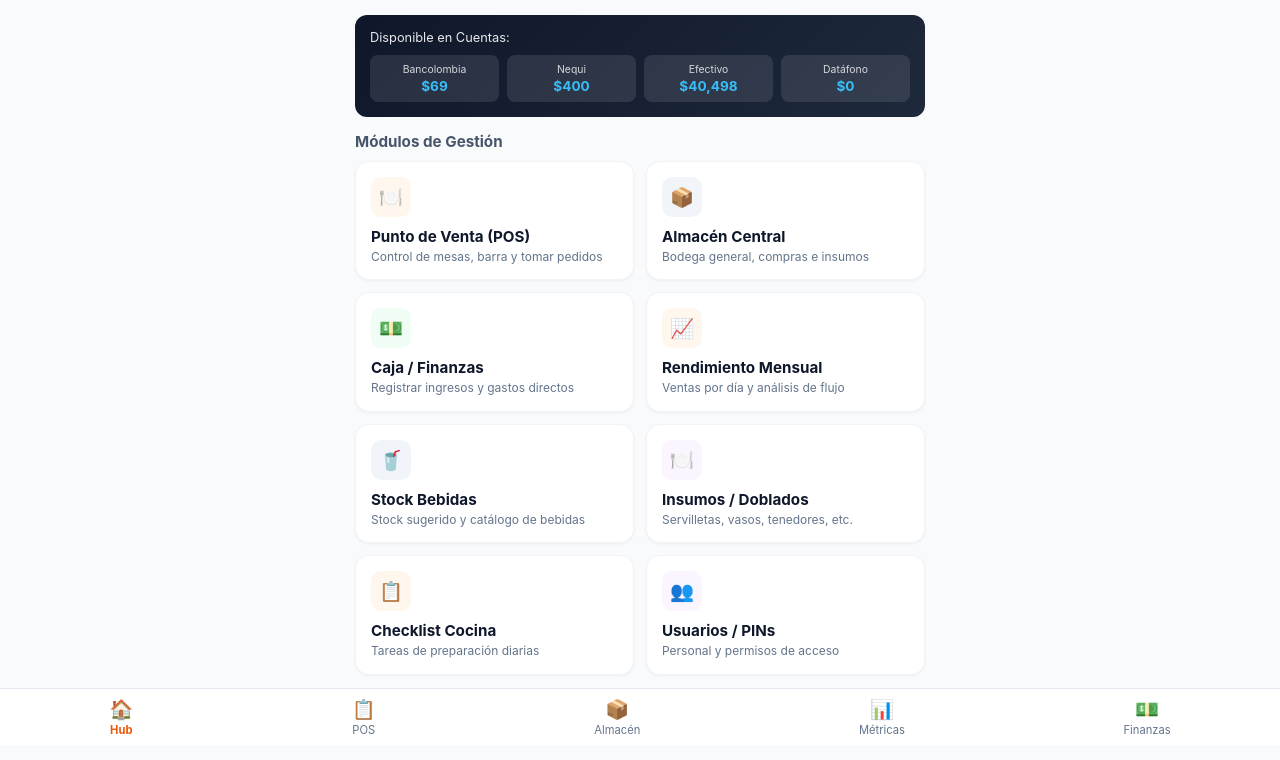
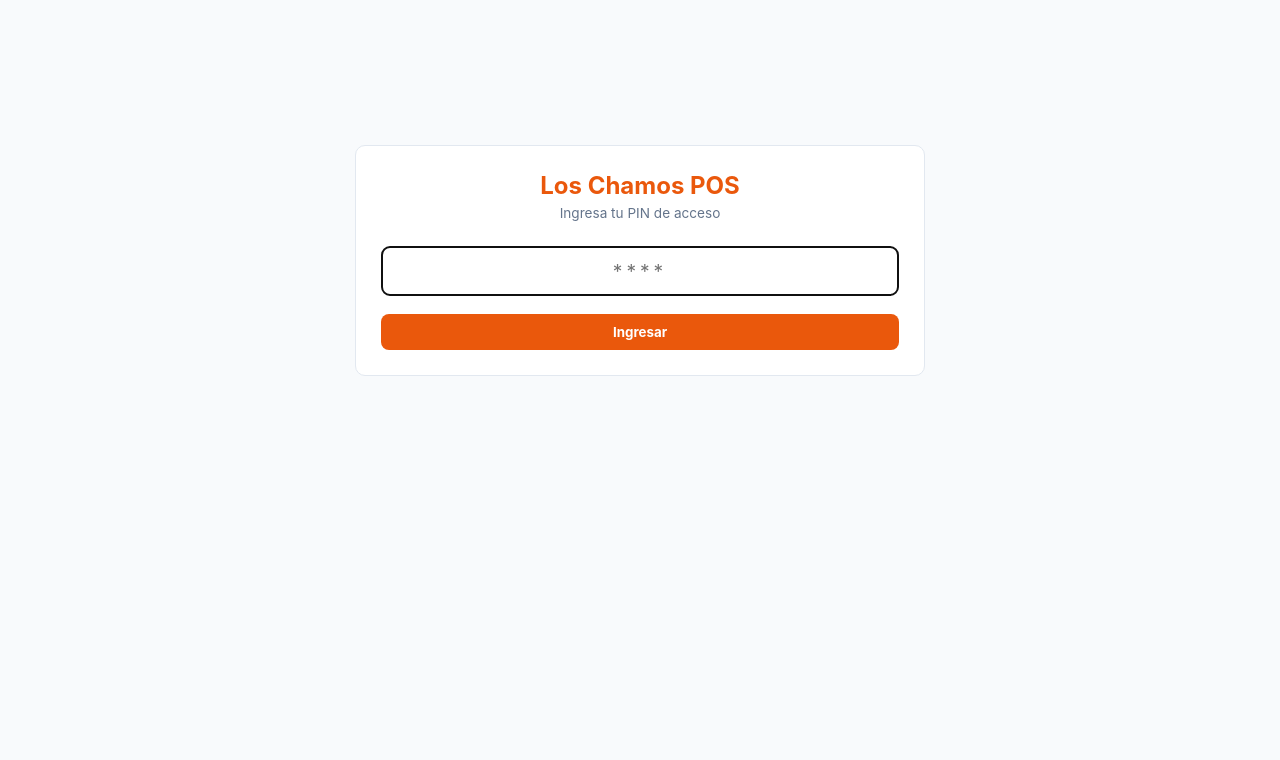
Before and after one commit to alibrcno/Los-chamos-app, a plain HTML site: page index.html in a window 1280 px wide. Shown: the part 55-815 px from the top of the page. Drawn offline with Linux system fonts and the light colour scheme.

Commit message:
Refactor bottom navigation and login UI
Updated bottom navigation and login screen structure. Adjusted CSS for bottom navigation and added new login elements.

```diff
--- a/index.html
+++ b/index.html
@@ -39,23 +39,42 @@
     .btn-primary { background: var(--primary); color: white; border: none; padding: 10px 15px; border-radius: 8px; font-weight: bold; width: 100%; margin-top: 8px; cursor: pointer; }
     .btn-secondary { background: #f1f5f9; color: #334155; border: 1px solid #cbd5e1; padding: 8px 12px; border-radius: 8px; font-weight: bold; width: 100%; margin-top: 5px; cursor: pointer; }
 
-    nav.bottom-nav { position: fixed; bottom: 0; left: 0; right: 0; background: white; border-top: 1px solid #e2e8f0; display: flex; justify-content: space-around; padding: 8px 0; }
+    nav.bottom-nav { position: fixed; bottom: 0; left: 0; right: 0; background: white; border-top: 1px solid #e2e8f0; display: flex; justify-space-around; padding: 8px 0; }
     .nav-item { border: none; background: none; display: flex; flex-direction: column; align-items: center; font-size: 0.7rem; color: #64748b; cursor: pointer; }
     .nav-item.active { color: var(--primary); font-weight: bold; }
     .nav-icon { font-size: 1.2rem; margin-bottom: 2px; }
+
+    input.input-pin { width: 100%; padding: 12px; border: 1px solid #cbd5e1; border-radius: 8px; font-size: 1.2rem; text-align: center; letter-spacing: 4px; margin: 10px 0; }
   </style>
 </head>
 <body>
 
+  <!-- PANTALLA DE LOGIN POR PIN -->
+  <div id="vista-login" class="container" style="display: flex; flex-direction: column; justify-content: center; min-height: 80vh;">
+    <div class="inner-card" style="text-align: center; padding: 25px;">
+      <h2 style="color: var(--primary); margin-bottom: 5px;">Los Chamos POS</h2>
+      <p style="font-size: 0.85rem; color: #64748b; margin-bottom: 15px;">Ingresa tu PIN de acceso</p>
+
+      <input type="password" id="input-pin-user" class="input-pin" maxlength="4" placeholder="****" autofocus>
+      <button onclick="validarAccesoPin()" class="btn-primary">Ingresar</button>
+      <div id="login-error" style="color: #ef4444; font-size: 0.75rem; margin-top: 8px; display: none;">PIN incorrecto</div>
+    </div>
+  </div>
+
+  <!-- PANTALLA PRINCIPAL DE LA APP -->
+  <div id="app-content" style="display: none;">
     <header>
       <div class="logo">Los Chamos Admin</div>
+      <div style="display:flex; align-items:center; gap:8px;">
         <span id="user-role-badge" style="font-size:0.75rem; background:#fff7ed; color:#ea580c; padding:4px 8px; border-radius:12px; font-weight:bold;">Admin</span>
+        <button onclick="cerrarSesion()" style="border:none; background:none; font-size:0.75rem; color:#64748b; cursor:pointer;">🔒 Salir</button>
+      </div>
     </header>
 
     <main class="container">
       <!-- VISTA PRINCIPAL (HUB) -->
       <div id="vista-hub">
-      <div class="kpi-card">
+        <div class="kpi-card" id="kpi-panel-admin">
           <div style="font-size: 0.8rem; opacity: 0.9;">Disponible en Cuentas:</div>
           <div class="kpi-grid">
             <div class="kpi-item">
@@ -87,19 +106,19 @@
             <div class="card-desc">Control de mesas, barra y tomar pedidos</div>
           </div>
 
-        <div class="app-card" onclick="verSubModuloAdmin('almacen')">
+          <div class="app-card modulo-solo-admin" onclick="verSubModuloAdmin('almacen')">
             <div class="card-icon icon-slate">📦</div>
             <div class="card-title">Almacén Central</div>
             <div class="card-desc">Bodega general, compras e insumos</div>
           </div>
 
-        <div class="app-card" onclick="verSubModuloAdmin('finanzas')">
+          <div class="app-card modulo-solo-admin" onclick="verSubModuloAdmin('finanzas')">
             <div class="card-icon icon-green">💵</div>
             <div class="card-title">Caja / Finanzas</div>
             <div class="card-desc">Registrar ingresos y gastos directos</div>
           </div>
 
-        <div class="app-card" onclick="verSubModuloAdmin('metricas')">
+          <div class="app-card modulo-solo-admin" onclick="verSubModuloAdmin('metricas')">
             <div class="card-icon icon-orange">📈</div>
             <div class="card-title">Rendimiento Mensual</div>
             <div class="card-desc">Ventas por día y análisis de flujo</div>
@@ -123,7 +142,7 @@
             <div class="card-desc">Tareas de preparación diarias</div>
           </div>
 
-        <div class="app-card" onclick="verSubModuloAdmin('usuarios')">
+          <div class="app-card modulo-solo-admin" onclick="verSubModuloAdmin('usuarios')">
             <div class="card-icon icon-purple">👥</div>
             <div class="card-title">Usuarios / PINs</div>
             <div class="card-desc">Personal y permisos de acceso</div>
@@ -152,30 +171,68 @@
         <span class="nav-icon">📋</span>
         POS
       </button>
-    <button class="nav-item" onclick="verSubModuloAdmin('almacen')">
+      <button class="nav-item modulo-solo-admin" onclick="verSubModuloAdmin('almacen')">
         <span class="nav-icon">📦</span>
         Almacén
       </button>
-    <button class="nav-item" onclick="verSubModuloAdmin('metricas')">
+      <button class="nav-item modulo-solo-admin" onclick="verSubModuloAdmin('metricas')">
         <span class="nav-icon">📊</span>
         Métricas
       </button>
-    <button class="nav-item" onclick="verSubModuloAdmin('finanzas')">
+      <button class="nav-item modulo-solo-admin" onclick="verSubModuloAdmin('finanzas')">
         <span class="nav-icon">💵</span>
         Finanzas
       </button>
     </nav>
+  </div>
 
-  <!-- SCRIPTS DEL SISTEMA -->
+  <!-- CONTROL DE LOGIN Y ROLES -->
   <script>
-    // Objeto global de datos
     window.db = window.db || { bebidas: [] };
+
+    // PINs por defecto del sistema
+    const ROLES = {
+      '1234': { nombre: 'Administrador', esAdmin: true },
+      '2222': { nombre: 'Encargada', esAdmin: false },
+      '3333': { nombre: 'Mesera', esAdmin: false }
+    };
+
+    function validarAccesoPin() {
+      const pinIngresado = document.getElementById('input-pin-user').value;
+      const usuario = ROLES[pinIngresado];
+
+      if (usuario) {
+        document.getElementById('login-error').style.display = 'none';
+        document.getElementById('vista-login').style.display = 'none';
+        document.getElementById('app-content').style.display = 'block';
+
+        document.getElementById('user-role-badge').innerText = usuario.nombre;
+
+        // Aplicar permisos visuales según rol
+        const elementosAdmin = document.querySelectorAll('.modulo-solo-admin');
+        elementosAdmin.forEach(el => {
+          el.style.display = usuario.esAdmin ? '' : 'none';
+        });
+
+        const kpiPanel = document.getElementById('kpi-panel-admin');
+        if (kpiPanel) kpiPanel.style.display = usuario.esAdmin ? 'block' : 'none';
+
+        document.getElementById('input-pin-user').value = '';
+      } else {
+        document.getElementById('login-error').style.display = 'block';
+      }
+    }
+
+    function cerrarSesion() {
+      document.getElementById('app-content').style.display = 'none';
+      document.getElementById('vista-login').style.display = 'flex';
+      volverAlHub();
+    }
 
     function verSubModuloAdmin(modulo) {
       document.getElementById('vista-hub').style.display = 'none';
       document.getElementById('vista-submodulo').style.display = 'block';
 
-      // Ocultar todos los contenedores internos
       document.getElementById('pos-container').style.display = 'none';
       document.getElementById('almacen-container').style.display = 'none';
 
```
Lines whose indentation alone changed are shown as unchanged.
